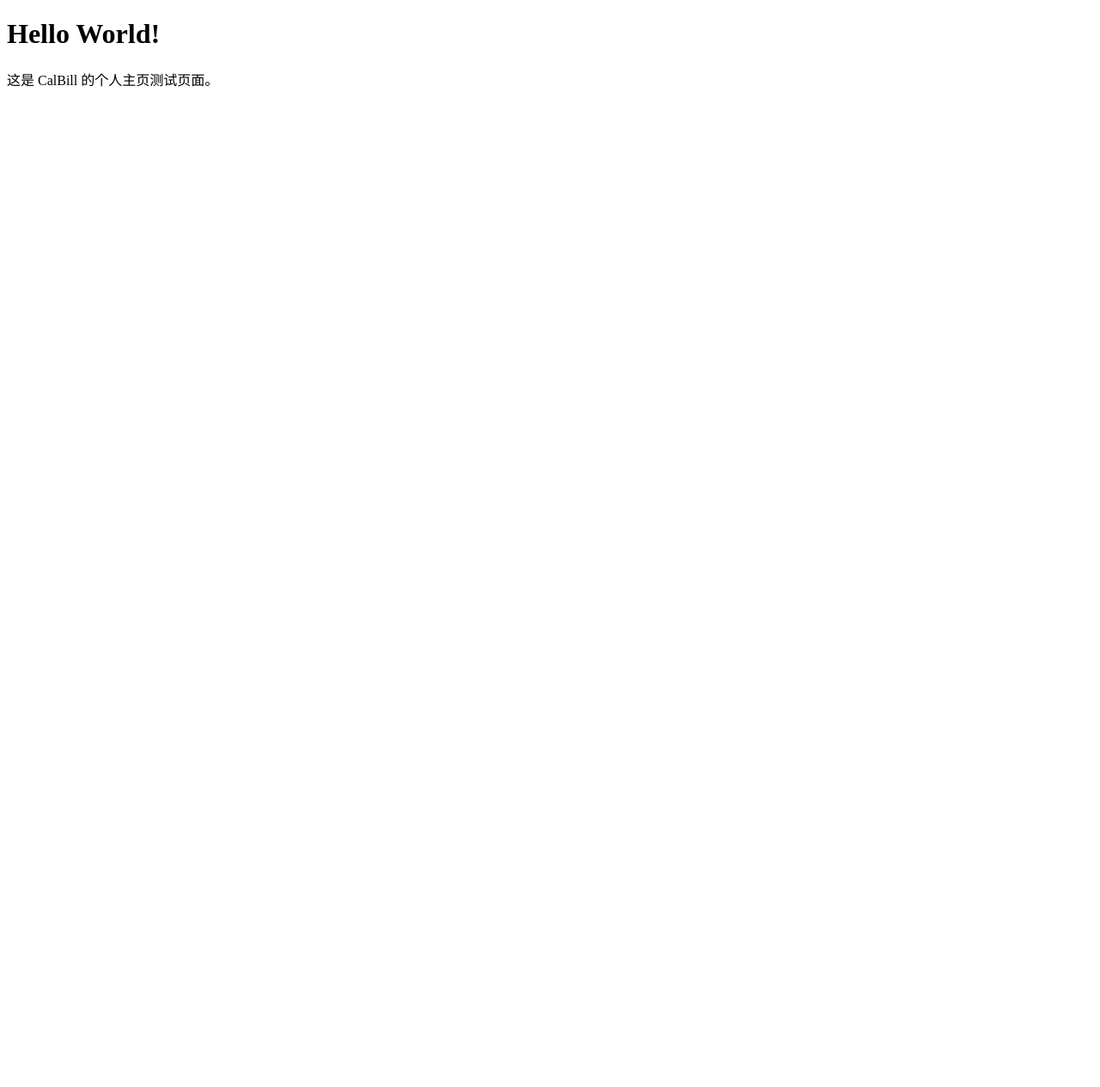
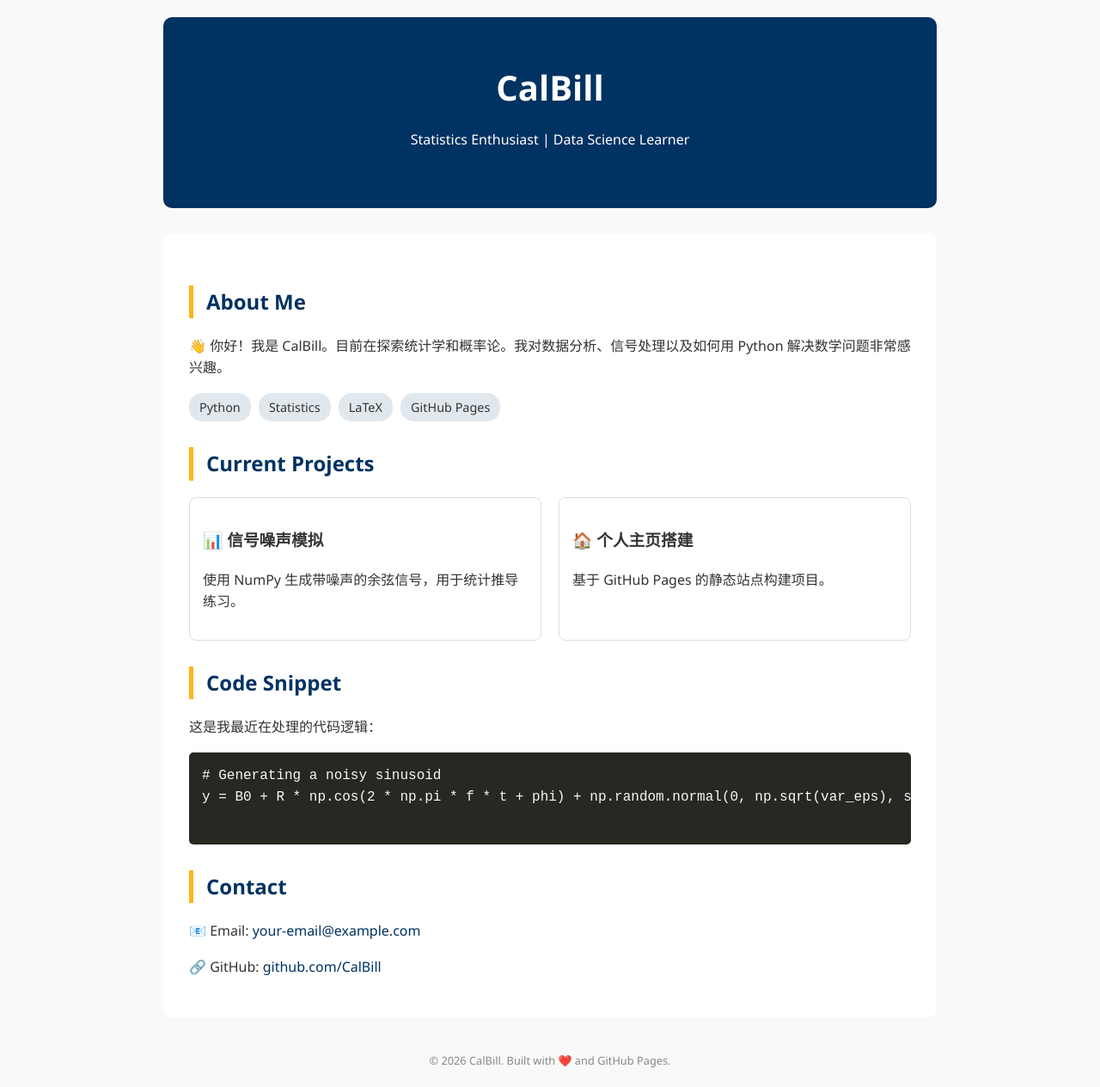
Before and after one commit to CalBill/CalBill.github.io, a plain HTML site: page index.html in a window 1280 px wide. Shown: the whole page at 86% size. Before the commit the page ends 800 px from the top, so only its background shows below. Drawn offline with Linux system fonts and the light colour scheme.

Commit message:
Update index.html

```diff
--- a/index.html
+++ b/index.html
@@ -1,10 +1,67 @@
 <!DOCTYPE html>
-<html>
+<html lang="zh">
 <head>
-    <title>CalBill's Profile</title>
+    <meta charset="UTF-8">
+    <meta name="viewport" content="width=device-width, initial-scale=1.0">
+    <title>CalBill | Personal Page</title>
+    <style>
+        /* CSS 样式：负责美化 */
+        body { font-family: 'Segoe UI', Tahoma, Geneva, Verdana, sans-serif; line-height: 1.6; color: #333; max-width: 900px; margin: 0 auto; padding: 20px; background-color: #f9f9f9; }
+        header { text-align: center; padding: 50px 0; background: #003262; color: white; border-radius: 10px; margin-bottom: 30px; }
+        h1 { margin: 0; font-size: 2.5em; }
+        .container { background: white; padding: 30px; border-radius: 10px; shadow: 0 2px 5px rgba(0,0,0,0.1); }
+        .section-title { border-left: 5px solid #FDB515; padding-left: 15px; margin-top: 30px; color: #003262; }
+        .tag { display: inline-block; background: #e1e8ed; padding: 5px 12px; border-radius: 15px; font-size: 0.9em; margin-right: 5px; }
+        pre { background: #272822; color: #f8f8f2; padding: 15px; border-radius: 5px; overflow-x: auto; font-family: 'Courier New', Courier, monospace; }
+        .grid { display: grid; grid-template-columns: 1fr 1fr; gap: 20px; }
+        a { color: #003262; text-decoration: none; }
+        a:hover { text-decoration: underline; }
+    </style>
 </head>
 <body>
-    <h1>Hello World!</h1>
-    <p>这是 CalBill 的个人主页测试页面。</p>
+
+<header>
+    <h1>CalBill</h1>
+    <p>Statistics Enthusiast | Data Science Learner</p>
+</header>
+
+<div class="container">
+    <h2 class="section-title">About Me</h2>
+    <p>👋 你好！我是 CalBill。目前在探索统计学和概率论。我对数据分析、信号处理以及如何用 Python 解决数学问题非常感兴趣。</p>
+    <div>
+        <span class="tag">Python</span>
+        <span class="tag">Statistics</span>
+        <span class="tag">LaTeX</span>
+        <span class="tag">GitHub Pages</span>
+    </div>
+
+    <h2 class="section-title">Current Projects</h2>
+    <div class="grid">
+        <div style="border: 1px solid #ddd; padding: 15px; border-radius: 8px;">
+            <h3>📊 信号噪声模拟</h3>
+            <p>使用 NumPy 生成带噪声的余弦信号，用于统计推导练习。</p>
+        </div>
+        <div style="border: 1px solid #ddd; padding: 15px; border-radius: 8px;">
+            <h3>🏠 个人主页搭建</h3>
+            <p>基于 GitHub Pages 的静态站点构建项目。</p>
+        </div>
+    </div>
+
+    <h2 class="section-title">Code Snippet</h2>
+    <p>这是我最近在处理的代码逻辑：</p>
+    <pre>
+# Generating a noisy sinusoid
+y = B0 + R * np.cos(2 * np.pi * f * t + phi) + np.random.normal(0, np.sqrt(var_eps), size=len(t))
+    </pre>
+
+    <h2 class="section-title">Contact</h2>
+    <p>📧 Email: <a href="mailto:your-email@example.com">your-email@example.com</a></p>
+    <p>🔗 GitHub: <a href="https://github.com/CalBill">github.com/CalBill</a></p>
+</div>
+
+<footer style="text-align: center; margin-top: 40px; font-size: 0.8em; color: #888;">
+    &copy; 2026 CalBill. Built with ❤️ and GitHub Pages.
+</footer>
+
 </body>
 </html>
```
